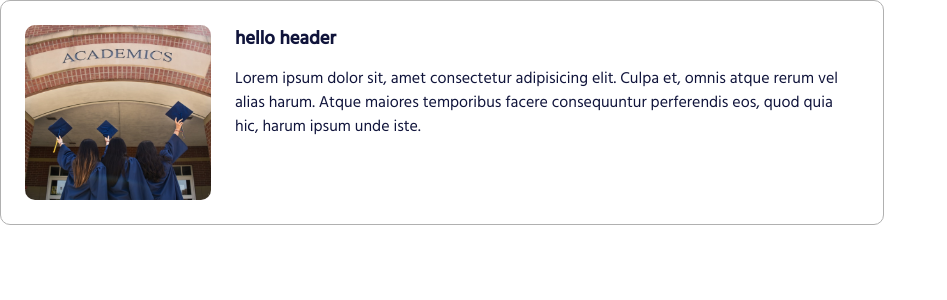
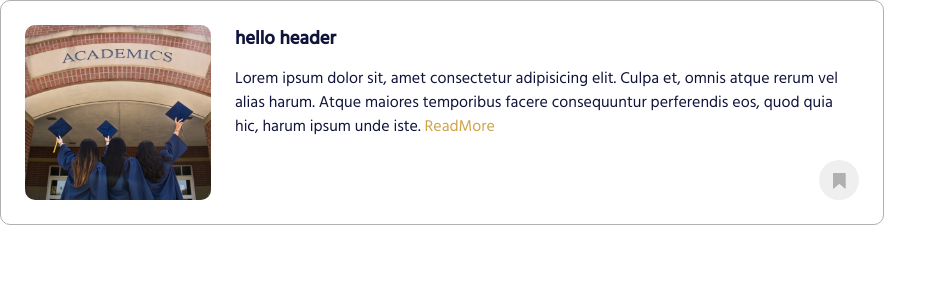
Before and after one commit to CDiala/school-finder, a React (Create React App) app in the folder client/: page / in a window 1280 px wide. Shown: the top 300 px of the page, without its empty margins (0-947 px from the left). Built offline with nearby package versions, Linux system fonts and the light colour scheme.

Commit message:
Implemented the component to check for update.

```diff
--- a/client/src/App.js
+++ b/client/src/App.js
@@ -2,6 +2,8 @@ import { BrowserRouter as Router, Route, Switch } from "react-router-dom";
 import "./App.css";
 import graduation from "./images/graduation.png";
 import ExtraLargeCard from "./components/shared/ExtraLargeCard/ExtraLargeCard";
+import Bookmark from "./components/shared/Bookmark/Bookmark";
+import ReadMore from "./components/shared/ReadMore/ReadMore";
 
 function App() {
   return (
@@ -14,6 +16,8 @@ function App() {
           body={`Lorem ipsum dolor sit, amet consectetur adipisicing elit. Culpa
           et, omnis atque rerum vel alias harum. Atque maiores temporibus facere
           consequuntur perferendis eos, quod quia hic, harum ipsum unde iste.`}
+          readMore={<ReadMore path={"./"} />}
+          bookmark={<Bookmark />}
         />
       </Router>
     </>
```
